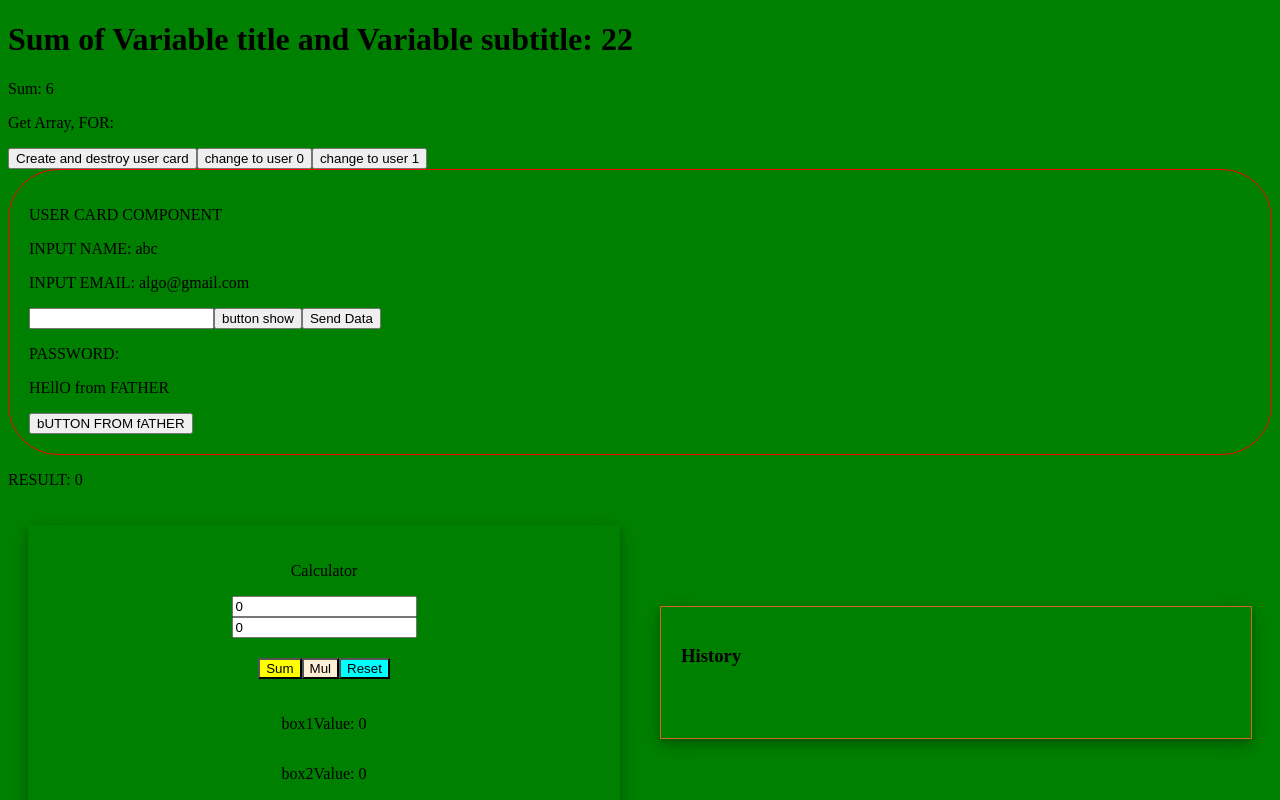
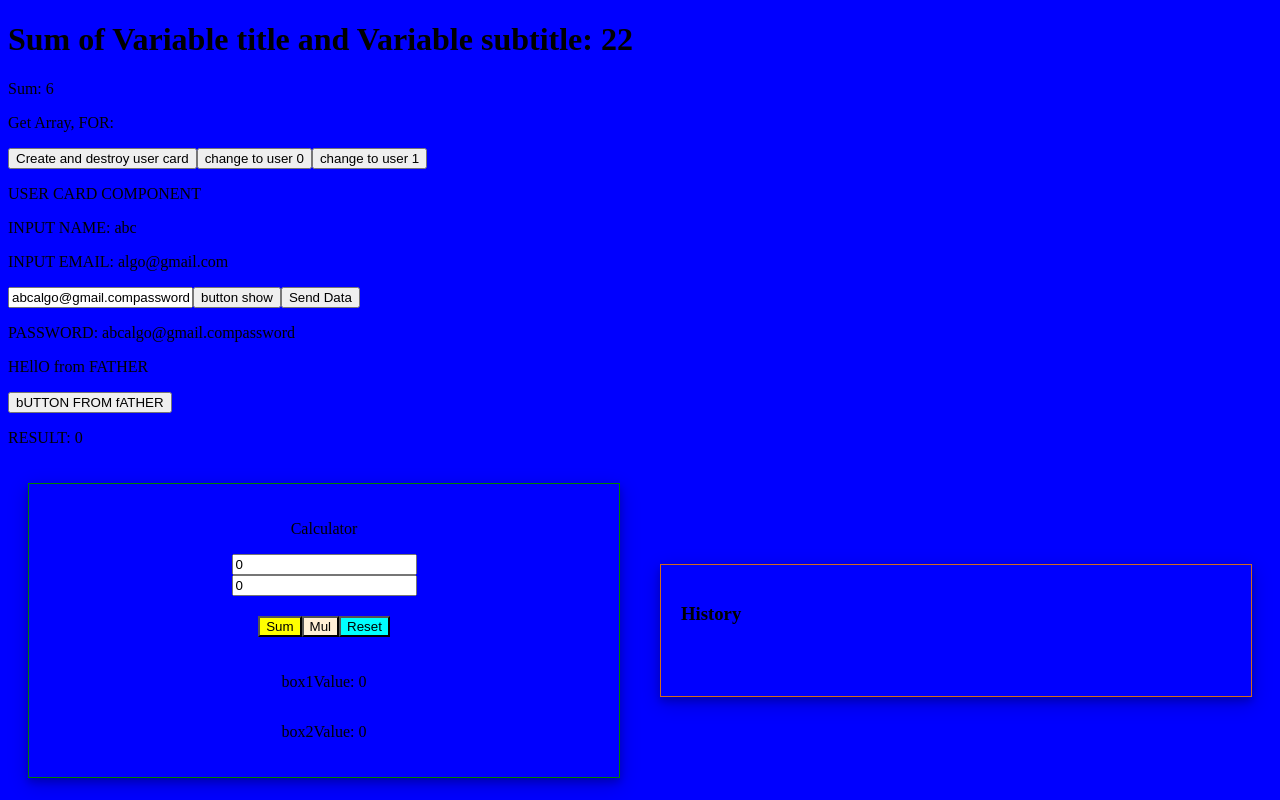
Before and after one commit to marinovivianUPB/Marino-ANGULAR-COURSE-2024, an Angular app in the folder nuevo_proyecto_angular/: page / in a window 1280 px wide. Shown: the top 800 px of the page. Built offline with nearby package versions, Linux system fonts and the light colour scheme.

Commit message:
[03-10-2024] phase write and read, attributes directives ngClass

```diff
--- a/nuevo_proyecto_angular/src/app/counter/counter.component.ts
+++ b/nuevo_proyecto_angular/src/app/counter/counter.component.ts
@@ -13,17 +13,25 @@ export class CounterComponent {
 
   constructor(){
     afterRender({
-      earlyRead: () => {
+      /*earlyRead: () => {
         console.log("INTO EARLY READ")
         const currentAppColor = this.appBackground
         return 'From earlyRead: '+currentAppColor
-      },
-      write: (props) => {
-        console.log("INTO WRITE ", props)
+      },*/
+      write: () => {
+        console.log("INTO WRITE")
         document.body.style.backgroundColor = this.appBackground
+        const currentAppColor = this.appBackground
+
+        if(currentAppColor.includes('red')){
+          this.appBackground='blue'
+        }else{
+          this.appBackground='red'
+        }
+
         return 'From write: '+this.appBackground
       },
-      mixedReadWrite: (props) => {
+      /*mixedReadWrite: (props) => {
         console.log("INTO MIXED READ WRITE", props)
         if(props.indexOf('red') > -1){
           this.appBackground='green'
@@ -31,7 +39,7 @@ export class CounterComponent {
           this.appBackground='red'
         }
         return 'From mixedReadWrite: '+this.appBackground
-      },
+      },*/
       read: (props) => {
         console.log("INTO READ ",props)
         const newBackground = this.appBackground
--- a/nuevo_proyecto_angular/src/app/user-card/user-card.component.html
+++ b/nuevo_proyecto_angular/src/app/user-card/user-card.component.html
@@ -1,4 +1,7 @@
-<div class="user-card">
+<div [ngClass]="{
+  'user-card': password === '123',
+  'user-card-black': password === 'hola'
+}">
   <p>USER CARD COMPONENT</p>
   <p>INPUT NAME: {{ name }}</p>
   <p>INPUT EMAIL: {{ email }}</p>
--- a/nuevo_proyecto_angular/src/app/user-card/user-card.component.scss
+++ b/nuevo_proyecto_angular/src/app/user-card/user-card.component.scss
@@ -2,4 +2,12 @@
      border: 1px solid red;
      border-radius: 50px;
      padding: 20px;
+     background-color: lightseagreen;
 }
+
+.user-card-black{
+     border: 3px solid black;
+     border-radius: 50px;
+     padding: 20px;
+     background-color: chartreuse;
+}
--- a/nuevo_proyecto_angular/src/app/user-card/user-card.component.ts
+++ b/nuevo_proyecto_angular/src/app/user-card/user-card.component.ts
@@ -44,9 +44,9 @@ export class UserCardComponent implements OnInit, OnDestroy, OnChanges, DoCheck,
 
   }
   ngOnChanges(changes: SimpleChanges): void {
-    /*console.log("user card chnaged");
+    /*console.log("user card chnaged");*/
     this.password= this.name+this.email+"password"
-    console.log(changes)*/
+    /*console.log(changes)*/
   }
 
   ngOnDestroy(): void {
@@ -58,7 +58,7 @@ export class UserCardComponent implements OnInit, OnDestroy, OnChanges, DoCheck,
     //this.buttonTest.nativeElement.textContent = "modified send data"
 
     this.buttonShow.nativeElement.textContent = "button show"
-    //this.password= this.name+this.email+"password"
+    this.password= this.name+this.email+"password"
   }
 
   ngDoCheck():void{
```
